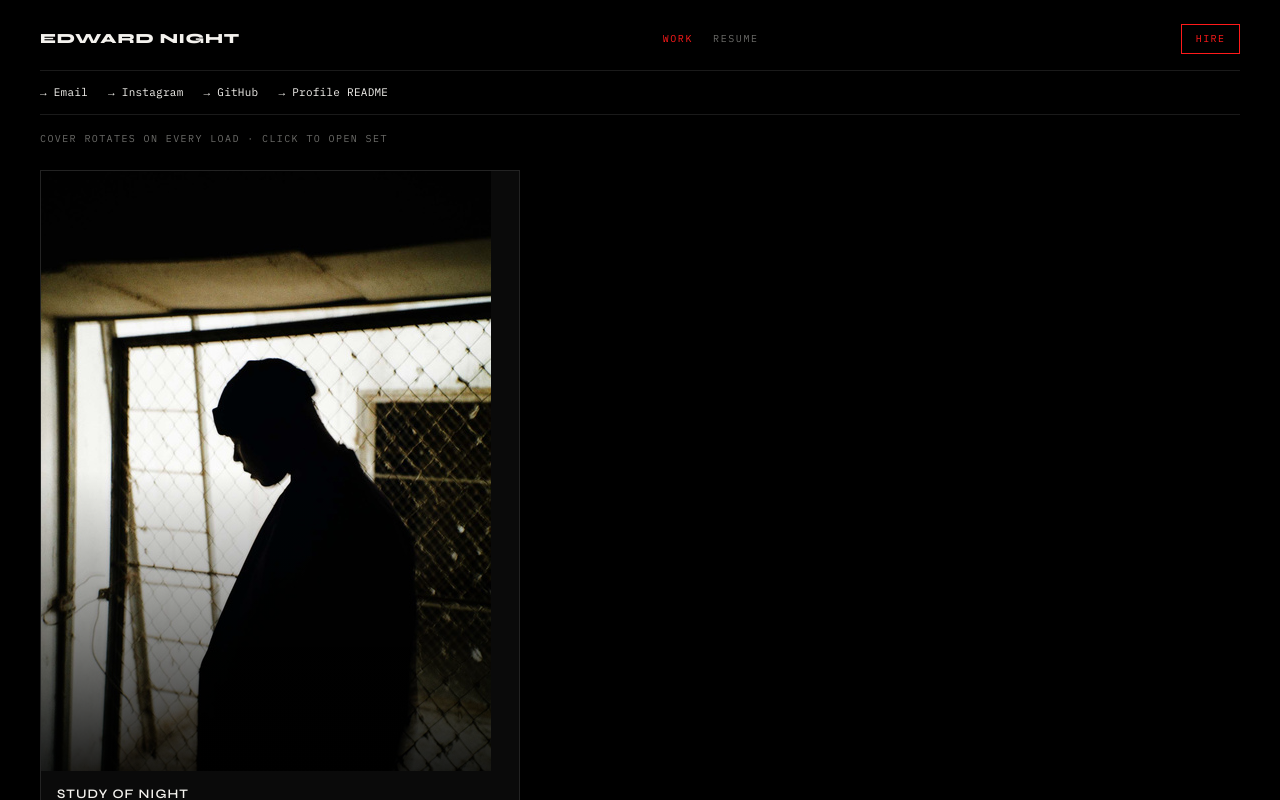
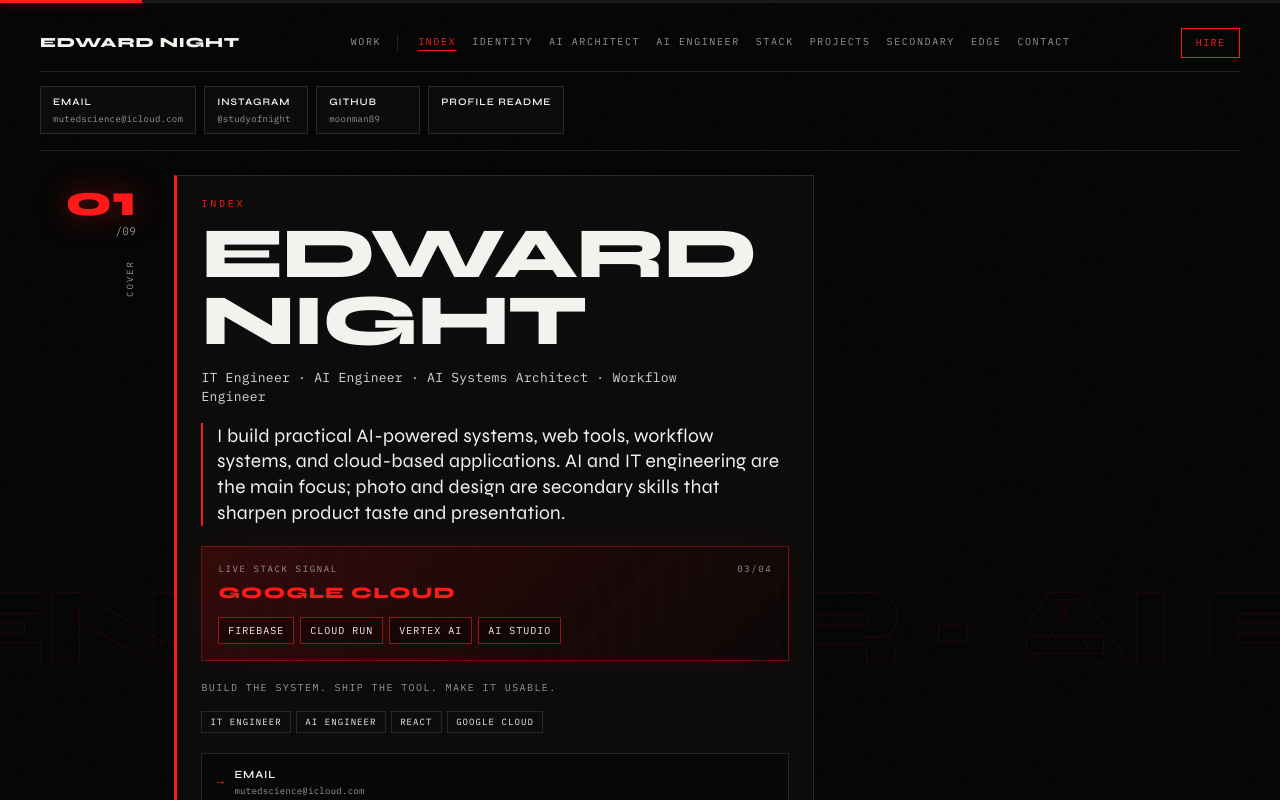
Before and after one commit to moonman89/edward-night-resume, a React (Vite) app: page / in a window 1280 px wide. Shown: the top 800 px of the page. Built offline with nearby package versions, Linux system fonts and the light colour scheme.

Commit message:
Open resume view by default

```diff
--- a/src/App.tsx
+++ b/src/App.tsx
@@ -5,7 +5,7 @@ import { SlideDeck } from "./components/SlideDeck";
 type View = "portfolio" | "resume";
 
 function App() {
-  const [view, setView] = useState<View>("portfolio");
+  const [view, setView] = useState<View>("resume");
 
   if (view === "resume") {
     return <SlideDeck onOpenPortfolio={() => setView("portfolio")} />;
```
